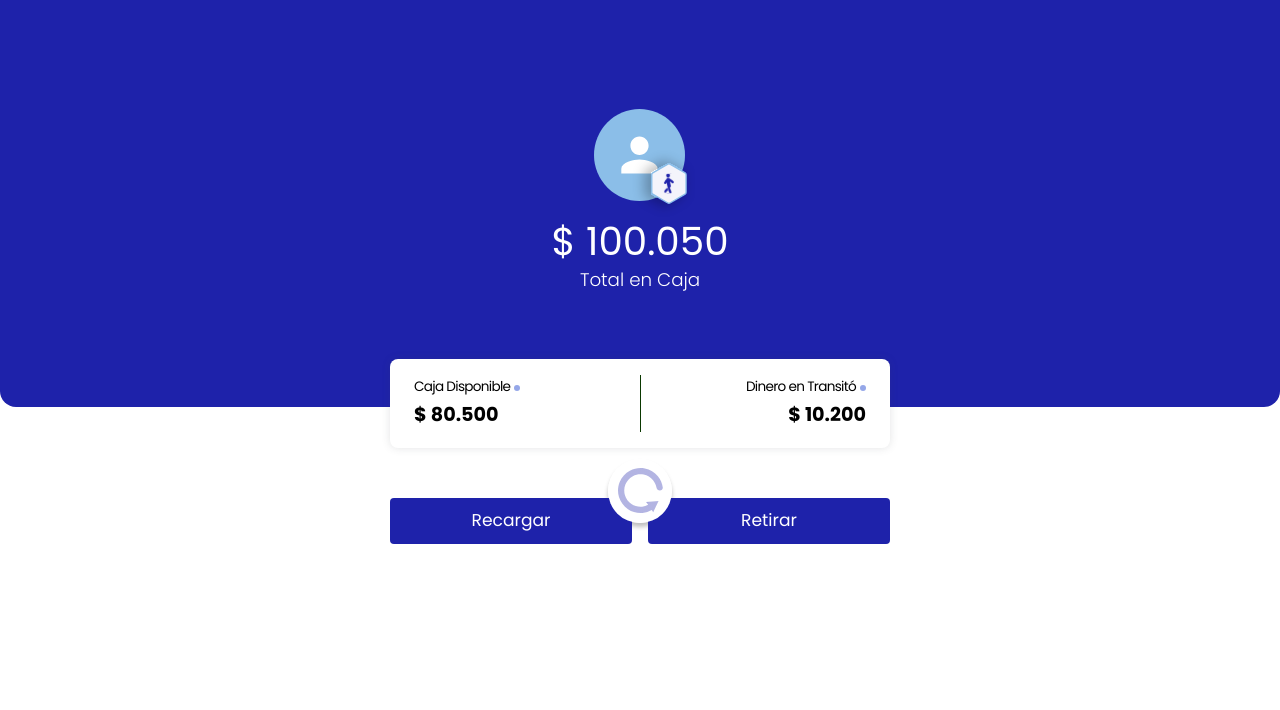
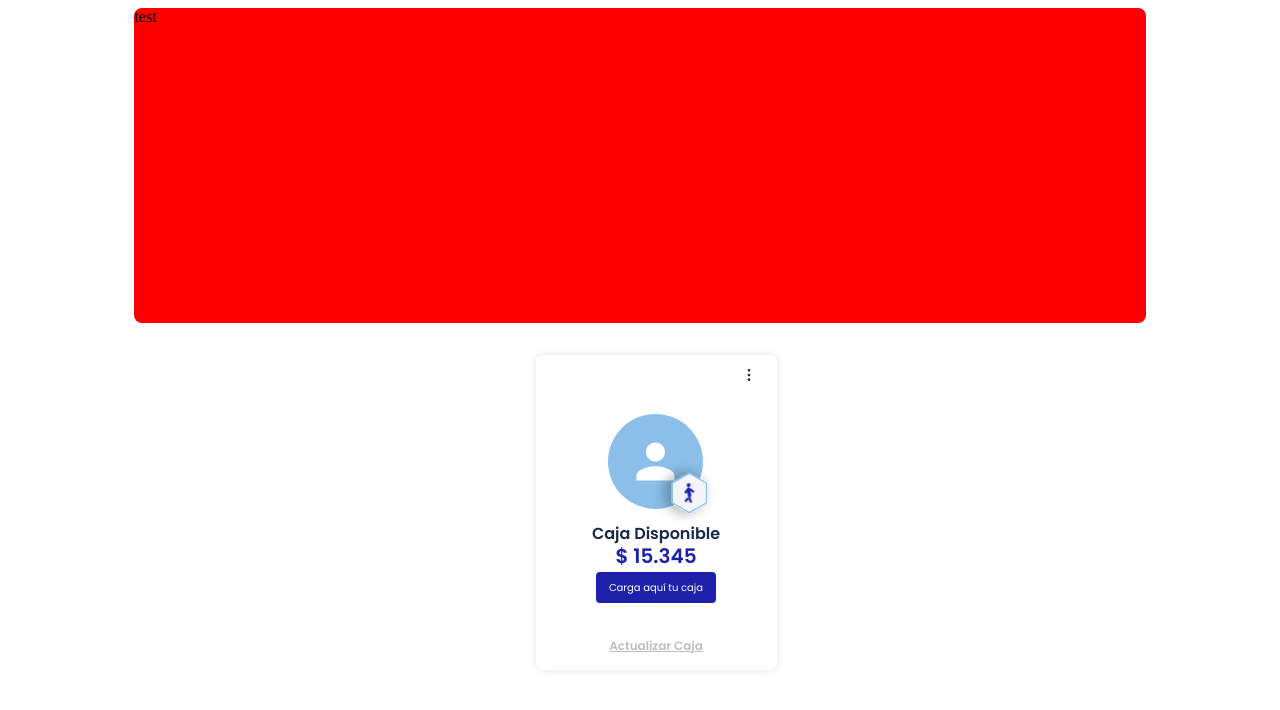
Before and after one commit to PandaDesigner/xcala-mui, a React (Vite) app: page / in a window 1280 px wide. Shown: the top 710 px of the page. Built offline with nearby package versions, Linux system fonts and the light colour scheme.

Commit message:
main [caja-section] Pedro

```diff
--- a/src/components/AvatarSection.jsx
+++ b/src/components/AvatarSection.jsx
@@ -5,18 +5,18 @@ import {
 } from '@mui/material/styles';
 
 
-import { Stack } from '@mui/material';
+import { Stack, Typography } from '@mui/material';
 import AvatarIcon from '../assets/images/Avatar.svg';
 import IconosPerfile from '../assets/images/Iconos-Perfiles.svg';
 
 const AvatarSection1 = styled(Stack)({
-    position: `"relative"`,
-    isolation: `"isolate"`,
-    flexDirection: `"column"`,
-    justifyContent: `"flex-start"`,
-    alignItems: `"center"`,
-    padding: `"0px"`,
-    boxSizing: `"border-box"`,
+    position: "relative",
+    isolation: "isolate",
+    flexDirection: "column",
+    justifyContent: "center",
+    alignItems: "center",
+    padding: "0px",
+    boxSizing: "border-box",
     height: "100%",
     maxHeight: "120px",
     minHeight: "90px",
@@ -27,31 +27,34 @@ const AvatarSection1 = styled(Stack)({
 
 const Avatar = styled(Stack)({
     position: "relative",
-    isolation: `"isolate"`,
-    flexDirection: `"row"`,
-    justifyContent: `"flex-start"`,
-    alignItems: `"flex-start"`,
-    padding: `"0px"`,
-    boxSizing: `"border-box"`,
+    isolation: "isolate",
+    flexDirection: "row",
+    justifyContent: "center",
+    alignItems: "center",
+    padding: "0px",
+    boxSizing: "border-box",
     width: "100%",
     minHeight: "90px",
     minWidth: "92.83px",
-    margin: `"0px"`,
+    margin: "0px",
 });
 
 const Avatar1 = styled("img")({
-    position: `"absolute"`,
-    left: "0px",
-    top: "0px",
+    //position: "absolute",
+    width: "96px",
+    height: "96px"
+
 });
 
 const IconosPerfiles = styled("img")({
-    width: `"39px"`,
-    height: "69px",
+    width: "68px",
+    height: "68px",
     position: "absolute",
-    left: "38px",
-    top: "40px",
+    left: "55px",
+    top: "45px",
 });
+
+
 
 function AvatarSection() {
     return (
@@ -60,6 +63,7 @@ function AvatarSection() {
                 <Avatar1 src={AvatarIcon} loading='lazy' alt={"Avatar Icons"} />
                 <IconosPerfiles src={IconosPerfile} loading='lazy' alt={"Iconos Perfile"} />
             </Avatar>
+
         </AvatarSection1>);
 }
 
--- a/src/components/BtnGroupCaja.jsx
+++ b/src/components/BtnGroupCaja.jsx
@@ -55,7 +55,7 @@ export const BtnGroupCaja = () => {
                     > Retirar</Button>
                 </BtnGroup>
 
-                <Box sx={{ "& > button": { m: 0 }, marginTop: "-85px", boxShadow: "0px 4px 4px rgba(0, 0, 0, 0.25)", borderRadius: "100%", "& > button:hover": { backgroundColor: "white" } }}>
+                <Box sx={{ "& > button": { m: 0 }, marginTop: "-85px", boxShadow: "0px 4px 4px rgba(0, 0, 0, 0.25)", borderRadius: "100%", "& > button:hover": { backgroundColor: "#fff" } }}>
                     <IconButton
                         color="primary"
                         size="large"
--- a/src/components/BtnGroupFix.jsx
+++ b/src/components/BtnGroupFix.jsx
@@ -59,7 +59,7 @@ export const BtnGroupFix = () => {
                     <IconButton
                         color="primary"
                         size="large"
-                        sx={{ width: "100%", padding: "32px 32px", width: "32px", height: "32px", backgroundColor: "#fff", position: "relative", display: "flex", alignItems: "center", justifyContent: "center", zIndex: "101" }}
+                        sx={{ width: "100%", padding: "32px 32px", width: "32px", height: "32px", backgroundColor: "#fff", position: "relative", display: "flex", alignItems: "center", justifyContent: "center" }}
 
                     >
 
--- /dev/null
+++ b/src/components/newDasborad/CajaSection.jsx
@@ -0,0 +1,191 @@
+import { Button, Box, Stack, IconButton, styled, Typography } from '@mui/material'
+
+import IconsMenus from '../../assets/images/iconsMenu.svg'
+import AvatarSection from '../AvatarSection';
+
+
+
+const SectionCajaContainer = styled(Stack)({
+    backgroundColor: "rgba(255, 255, 255, 1)",
+    //boxShadow: "0px 0px 8px rgba(61, 64, 75, 0.15)",
+    borderRadius: "8px",
+    position: "relative",
+    isolation: "isolate",
+    flexDirection: "column",
+    height: "100%",
+    width: "100%",
+    minHeight: "315px",
+    maxHeight: "315px",
+    maxWidth: "100%",
+    justifyContent: "space-between",
+    alignItems: "center",
+    padding: "8px 16px",
+    boxSizing: "border-box",
+});
+
+const HeaderMenu = styled(Stack)({
+    position: "relative",
+    isolation: "isolate",
+    flexDirection: "row",
+    justifyContent: "flex-end",
+    alignItems: "center",
+    padding: "0px",
+    boxSizing: "border-box",
+    alignSelf: "stretch",
+    margin: "0px",
+    height: "24px",
+    width: "100%",
+});
+
+const Menu = styled(IconButton)({
+    display: "flex",
+    position: "relative",
+    isolation: "isolate",
+    flexDirection: "row",
+    justifyContent: "flex-start",
+    alignItems: "flex-start",
+    padding: "4px",
+    boxSizing: "border-box",
+    height: "24px",
+    width: "24px",
+    borderRadius: "4px"
+})
+
+const Icons = styled("img")({
+    display: "flex",
+    position: "relative",
+    isolation: "isolate",
+    flexDirection: "row",
+    justifyContent: "flex-end",
+    alignItems: "flex-start",
+    padding: "0px",
+    boxSizing: "border-box",
+    margin: "0px",
+    height: "16px",
+    width: "16px",
+})
+const Titel = styled(Stack)({
+    position: "relative",
+    isolation: "isolate",
+    flexDirection: "colunm",
+    justifyContent: "center",
+    alignItems: "center",
+    padding: "0px",
+    boxSizing: "border-box",
+    alignSelf: "stretch",
+    //marginTop: "16px",
+    height: "100%",
+    width: "100%",
+    maxHeight: "20px",
+    maxWidth: "100%",
+})
+
+const CajaDisponible = styled(Typography)({
+    textAlign: "center",
+    whiteSpace: "pre-wrap",
+    fontSynthesis: "none",
+    color: "rgba(24, 40, 73, 1)",
+    fontStyle: "normal",
+    fontFamily: "Poppins",
+    fontWeight: "600",
+    fontSize: "16px",
+    letterSpacing: "0px",
+    textDecoration: "none",
+    lineHeight: "126.49999856948853%",
+    textTransform: "none",
+    margin: "0px",
+})
+
+const MoneyCaja = styled(Typography)({
+    textAlign: "center",
+    whiteSpace: "pre-wrap",
+    fontSynthesis: "none",
+    color: "rgba(30, 34, 170, 1)",
+    fontStyle: "normal",
+    fontFamily: "Poppins",
+    fontWeight: "600",
+    fontSize: "20px",
+    letterSpacing: "0px",
+    textDecoration: "none",
+    lineHeight: "126.49999856948853%",
+    textTransform: "none",
+    margin: "0px",
+});
+
+const ContainerCaja = styled(Stack)({
+    position: "relative",
+    isolation: "isolate",
+    flexDirection: "column",
+    justifyContent: "space-between",
+    alignItems: "center",
+    padding: "0px",
+    boxSizing: "border-box",
+    alignSelf: "stretch",
+    margin: "0px",
+    height: "90px",
+    width: "100%",
+})
+
+const BtnCargar = styled(Button)({
+    backgroundColor: "rgba(30, 34, 170, 1)",
+    color: "#fff",
+    borderRadius: "4px",
+    position: "relative",
+    isolation: "isolate",
+    padding: "12px 8px",
+    boxSizing: "border-box",
+    height: "31px",
+    width: "120px",
+    textTransform: "none",
+    "&:hover": {
+        backgroundColor: "#4449D8"
+    },
+    fontStyle: "normal",
+    fontFamily: "Poppins",
+    fontWeight: "400",
+    fontSize: "10px",
+    letterSpacing: "0px",
+    textDecoration: "none",
+    textTransform: "none",
+    margin: "0px",
+}
+)
+
+const BtnActualiza = styled(Button)({
+    textDecoration: "underline",
+    textTransform: "none",
+    fontStyle: "normal",
+    fontFamily: "Poppins",
+    fontWeight: "600",
+    fontSize: "12px",
+    letterSpacing: "0px",
+})
+
+
+export const CajaSection = () => {
+    return (
+        <>
+            <SectionCajaContainer>
+                <HeaderMenu>
+                    <Menu>
+                        <Icons src={IconsMenus} alt='icons Menu' />
+                    </Menu>
+                </HeaderMenu>
+                <AvatarSection />
+                <Titel>
+                    <CajaDisponible> Caja Disponible </CajaDisponible>
+                    <MoneyCaja>
+                        {`$ ${15.345}`}
+                    </MoneyCaja>
+                </Titel>
+                <ContainerCaja>
+                    <BtnCargar>Carga aquí tu caja</BtnCargar>
+                    <BtnActualiza disabled variant='text'>Actualizar Caja</BtnActualiza>
+
+                </ContainerCaja>
+
+            </SectionCajaContainer>
+
+        </>
+    )
+}
--- /dev/null
+++ b/src/components/newDasborad/NewDashboard.jsx
@@ -0,0 +1,61 @@
+import { Box, Button, Stack, Typography, styled } from '@mui/material'
+import { CajaSection } from './CajaSection'
+
+const SectionHeader = styled(Stack)({
+
+    flexDirection: "row", //{ md: "row", xs: "column" },
+    width: "100%",
+    height: "100%",
+    position: "relative",
+    justifyContent: { md: "flex-start", xs: "center" },
+    alignItems: "flex-start",
+    padding: "0px",
+    boxSizing: "border-box",
+    maxHeight: "315px",
+    maxWidth: "1398px",
+    isolation: "isolate",
+
+})
+
+const CarrselContent = styled(Box)({
+    maxWidth: "1124px",
+    maxHeight: "315px",
+    height: "100%",
+    width: "80%",
+    margin: "0px",
+    backgroundColor: "red",
+    borderRadius: "8px"
+})
+
+const SectionCaja = styled(Stack)({
+    width: { md: "241px", sm: "100%" },
+    height: "315px",
+    margin: "0px 0px 0px 32px",
+    borderRadius: "8px",
+    backgroundColor: "rgba(255, 255, 255, 1)",
+    boxShadow: "0px 0px 8px rgba(61, 64, 75, 0.15)",
+    overflow: "hidden"
+})
+
+export const NewDashboard = () => {
+    return (
+        <>
+            <SectionHeader
+                gap={"32px"}
+                flexWrap={{ md: "no-wrap", xs: "wrap" }}
+                maxHeight={{ md: "315px", xs: "100%" }}
+                margin={{ md: "0 auto", xs: "0" }}
+                justifyContent={"center"}>
+                <CarrselContent m={0} justifyContent={"center"} alignItems={"center"}>
+                    <Box
+                        width={"100%"} height={"100%"} minHeight={{ md: "315px", sm: "250px", xs: "100px" }}>test</Box>
+                </CarrselContent>
+                <SectionCaja
+                    minWidth={{ xs: "80%", md: "241px" }}
+                    maxHeight={{ lg: "315px", sm: "315px" }}>
+                    <CajaSection />
+                </SectionCaja>
+            </SectionHeader >
+        </>
+    )
+}
--- a/src/main.jsx
+++ b/src/main.jsx
@@ -3,13 +3,15 @@ import ReactDOM from 'react-dom/client'
 import App from './App.jsx'
 import { ThemeProvider, useTheme } from '@mui/material'
 import { theme } from './theme.js'
+import { NewDashboard } from './components/newDasborad/NewDashboard.jsx'
 
 
 
 ReactDOM.createRoot(document.getElementById('root')).render(
   <React.StrictMode>
     <ThemeProvider theme={theme}>
-      <App />
+      <NewDashboard />
+
     </ThemeProvider>
   </React.StrictMode>,
 )
```
Also changed, not shown: src/components/index.js (+7 -0 lines), src/assets/images/iconsMenu.svg (added), src/components/newDasborad/CarruselSection.jsx (added).
